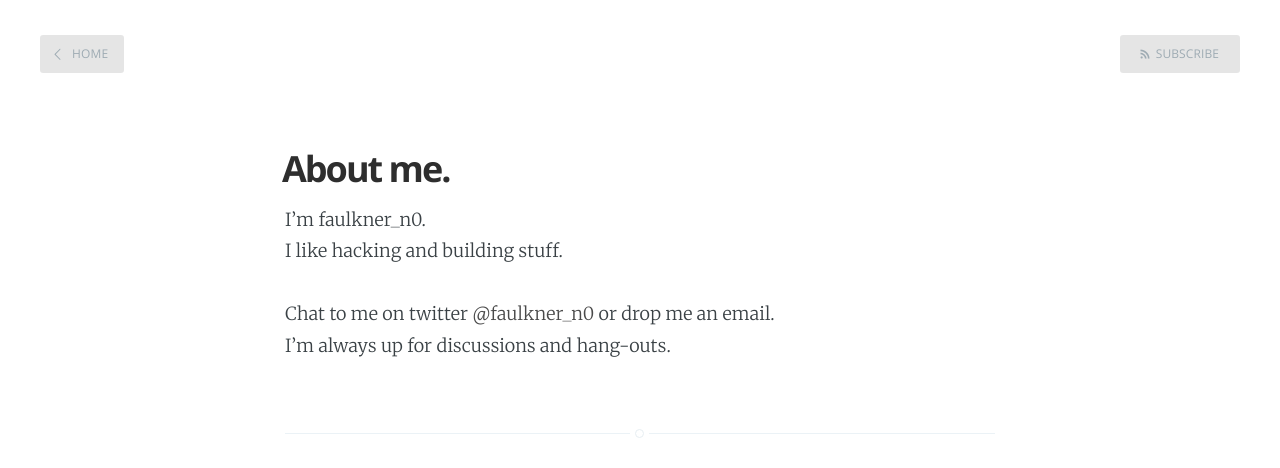
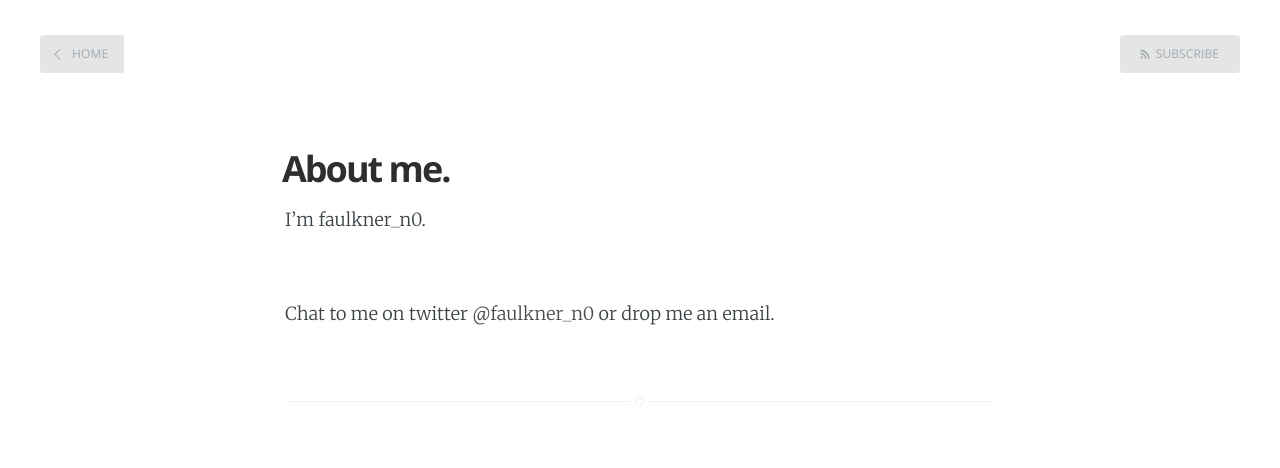
Before and after one commit to faulkner-n0/faulkner-n0.github.io, a Jekyll site: the page built from about.md, in a window 1280 px wide. Shown: the top 468 px of the page. Built offline with Jekyll 4.4.1, drawn with Linux system fonts in a browser that asks for light colours; grey boxes are pictures that could not be loaded.

Commit message:
Update about.md

```diff
--- a/about.md
+++ b/about.md
@@ -4,7 +4,5 @@ title: About me.
 ---
 
 I'm faulkner_n0.<br>
-I like hacking and building stuff.
 <br><br>
 Chat to me on twitter [@faulkner_n0](https://twitter.com/faulkner_n0) or drop me an email.
-<br>I'm always up for discussions and hang-outs.
```
